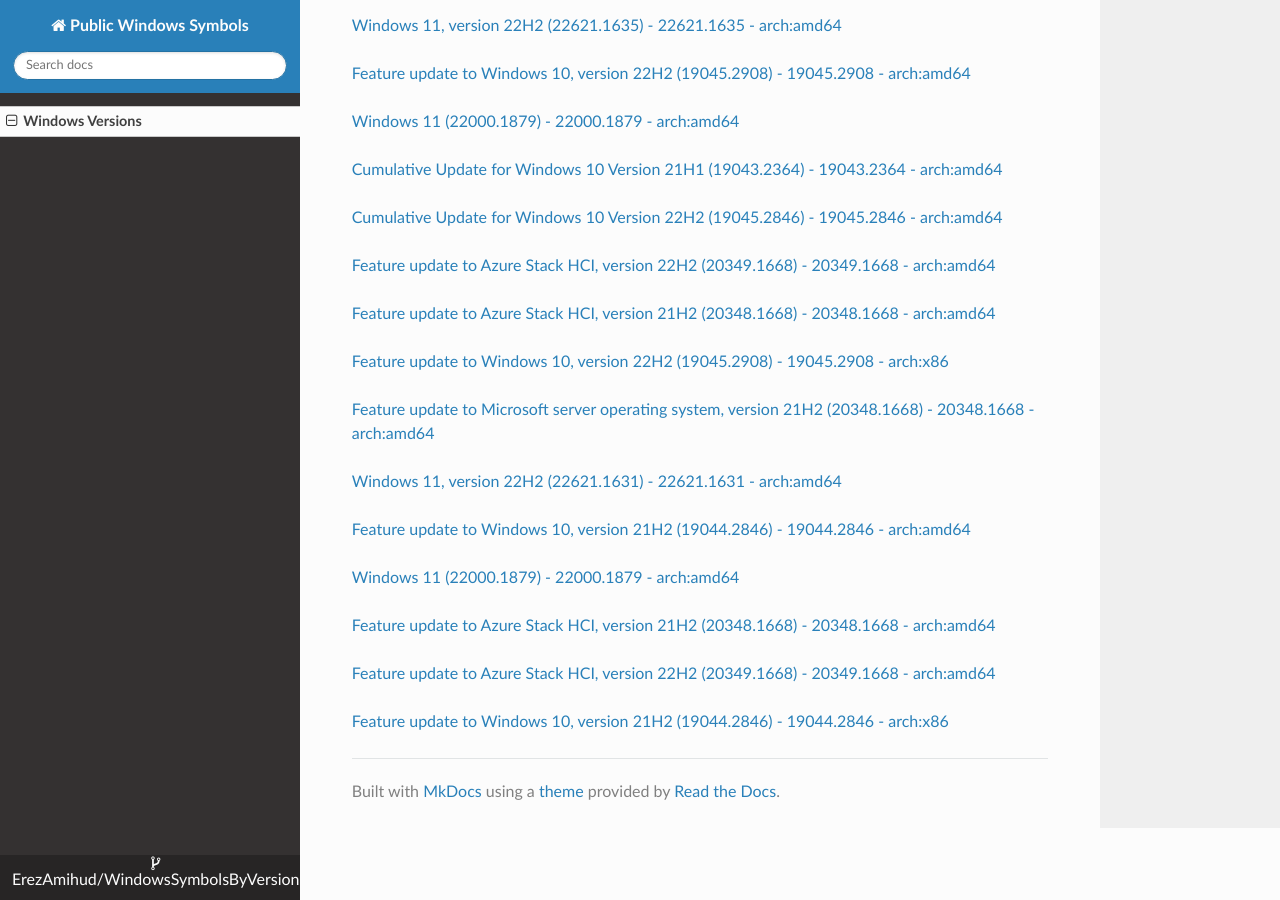
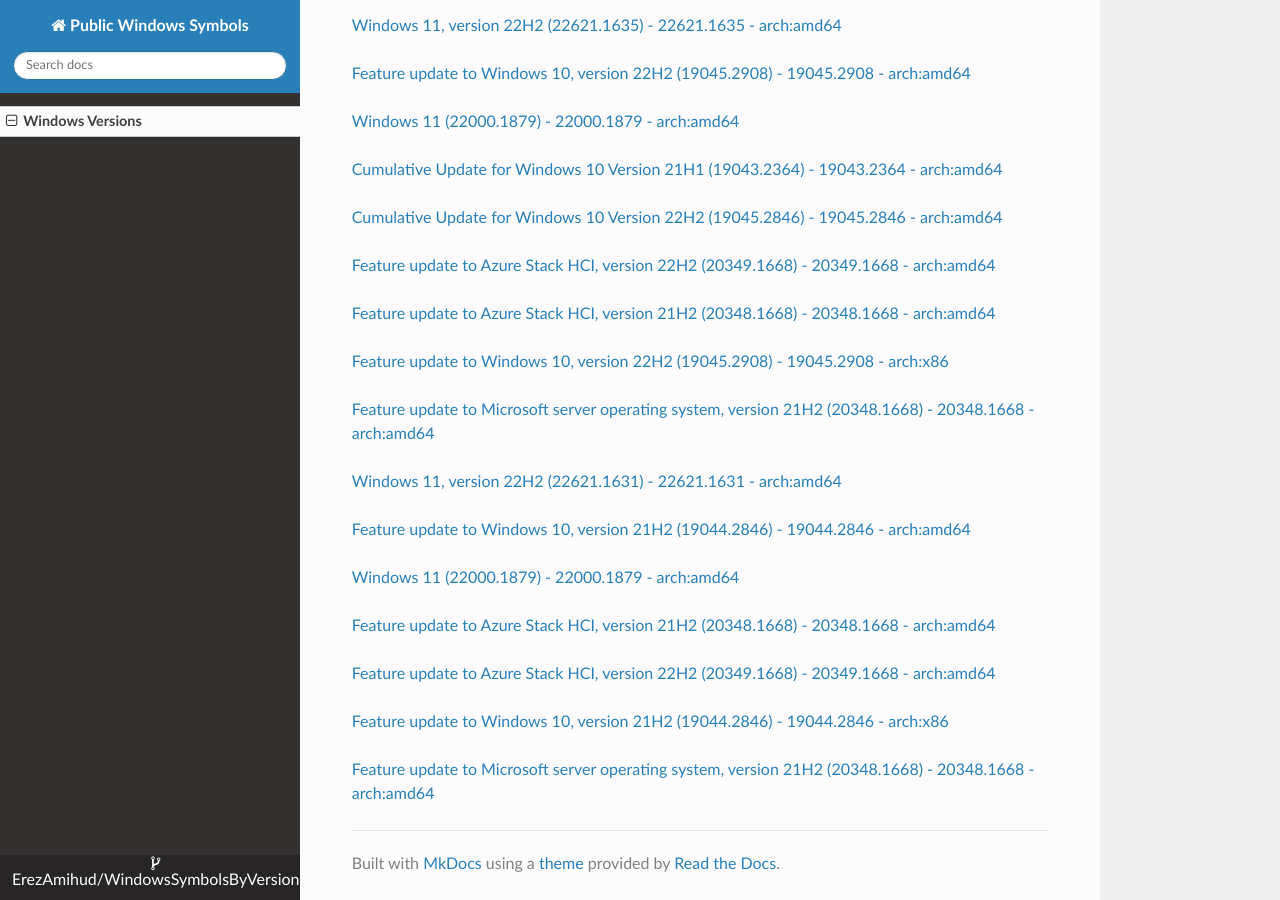
Before and after one commit to ErezAmihud/WindowsSymbolsByVersion, an MkDocs documentation site: the page built from docs/index.md, in a window 1280 px wide and 900 px high, scrolled down 33389 px. Built offline with MkDocs 1.6.1, drawn with Linux system fonts in a browser that asks for light colours; nearby versions of some CDN libraries.

Commit message:
Automated commit, add manifest for c333abbc-af8e-4684-bd21-8b9facd06506

```diff
--- a/docs/index.md
+++ b/docs/index.md
@@ -1927,3 +1927,6 @@
 
 
 [Feature update to Windows 10, version 21H2 (19044.2846) - 19044.2846 - arch:x86](https://github.com/ErezAmihud/WindowsSymbolsByVersion/blob/main/manifests/f2340fb4-2d57-4da4-b638-cc95ed156be0.manifest)
+
+
+[Feature update to Microsoft server operating system, version 21H2 (20348.1668) - 20348.1668 - arch:amd64](https://github.com/ErezAmihud/WindowsSymbolsByVersion/blob/main/manifests/c333abbc-af8e-4684-bd21-8b9facd06506.manifest)
```
Also changed, not shown: process_builds.json (+1 -1 lines).
